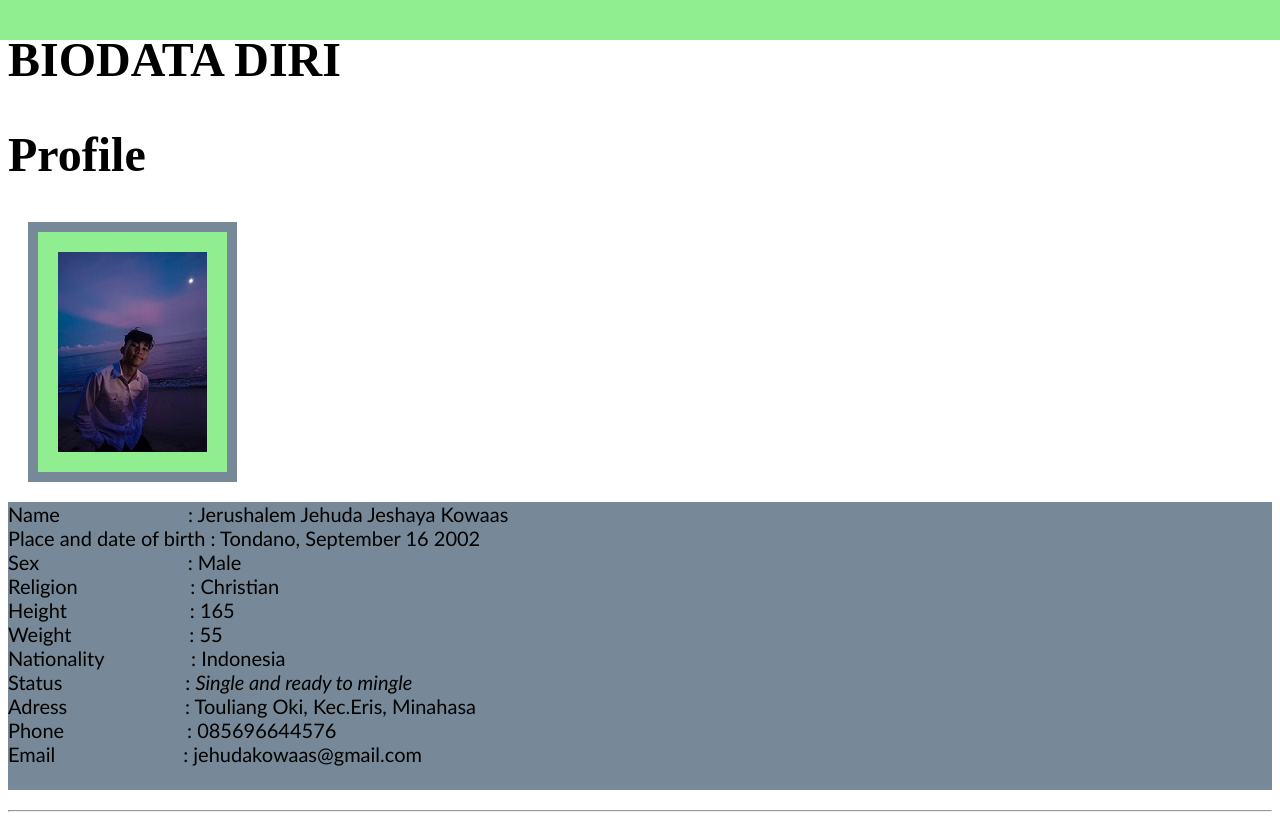
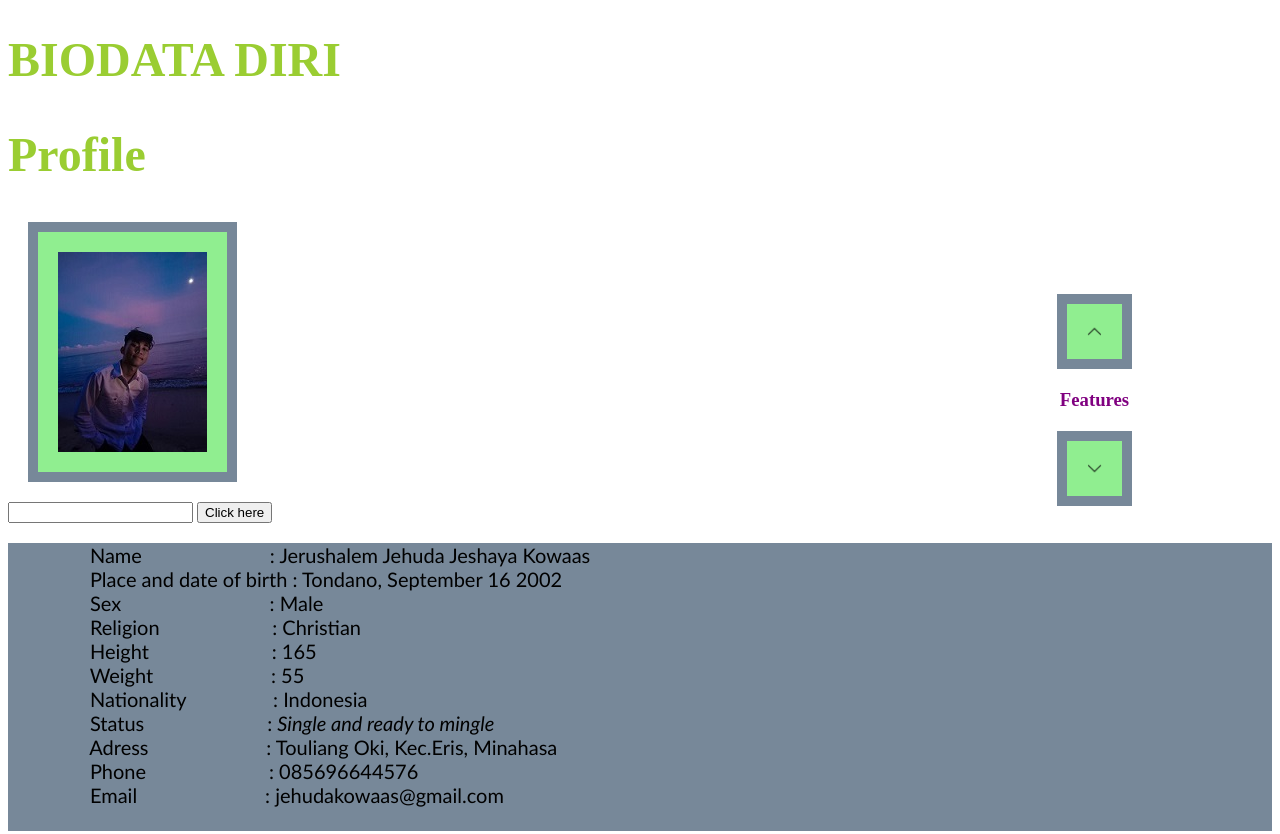
Before and after one commit to jehudakowaas/Biodata, a plain HTML site: page index.html in a window 1280 px wide. Shown: the top 834 px of the page. Drawn offline with Linux system fonts and the light colour scheme.

Commit message:
commitFinal

```diff
--- a/index.html
+++ b/index.html
@@ -2,6 +2,7 @@
 <html>
     <head>
         <link rel="stylesheet" href="styles.css">
+        <script src="index.js"></script>
         <title>BIODATA</title>
     </head>
     <body>
@@ -10,8 +11,20 @@
             <h1>BIODATA DIRI</h1>
         </header>
         <article>
+            <div class="profile">
              <h1>Profile</h1>
-            <img src="img/juda.jpeg" alt="foto profil">
+             <div id="circle">
+                <img src="img/juda.jpeg">
+             </div>
+            </div>
+        <div class="controls">
+            <img src="img/arrow.png" id="upBtn">
+            <h3>Features</h3>
+            <img src="img/arrow.png" id="downBtn">
+        </div>
+        <div class="isi">
+        <input id="ketik" type="text"  />
+        <button onclick="hai()">Click here</button>
             <pre>
                 Name                         : Jerushalem Jehuda Jeshaya Kowaas
                 Place and date of birth : Tondano, September 16 2002
@@ -79,6 +92,9 @@ Email                         : jehudakowaas@gmail.com
                         instagram  : <a href="https://www.instagram.com/jjkowaas_/" target="blank">jjkowaas_</a>
                         spotify    : <a href="https://open.spotify.com/user/jehudakowaas" target="blank">jud</a>
                         </pre>
+
+        </div>
          </article>
+
     </body>
 </html>
--- /dev/null
+++ b/index.js
@@ -0,0 +1,18 @@
+ var circle = document.getElementById('circle');
+ var upBtn = document.getElementById('upBtn');
+ var downBtn = document.getElementById('downBtn');
+
+ var rotateValue = circle.style.transform;
+ var rotateSum;
+
+ upBtn.onclick = function()
+ {
+     rotateSum = rotateValue + "rotate(-90deg";
+     circle.style.transform;
+     rotateValue = rotateSum;
+ }
+function hai(){
+    alert("Hai Sir, im so sorry it is so simple... i tried make the image to rotate 180degree when you click the features but it didnt work and i did search for more references on how to create javascipt but turns out it so hard and i failed. Hope you understand. Thank you Sir, Have a nice day.");
+    document.querySelector("h1").style.color = "purple";
+
+}
--- a/styles.css
+++ b/styles.css
@@ -5,28 +5,51 @@ pre {
     background-color:lightslategray;
 
 }
-div.nav-fixed {
-    width: 100%;
-    height: 40px;
-    background-color:lightgreen;
-    position: fixed;
-    left: 0px;
-    top: 0px;
-    z-index: 1;
+h1{
+    color: yellowgreen;
+}
+img{
+    display: block;
+    size: 45px;
+    background-color: lightgreen;
+    padding: 20px;
+    border: 10px solid lightslategray;
+    margin: 20px;
+    transform: rotate(0deg);
+    transition: 1s;
 }
 p.poem {
     font-family: fantasy;
     font-size: 20px;
     color: green;
 }
-img{
-        display: block;
-        size: 45px;
-        background-color: lightgreen;
-        padding: 20px;
-        border: 10px solid lightslategray;
-        margin: 20px;
+
+#circle{
+    border-radius: 50%;
+    transform: rotate(0deg);
+    transition: 1s;
+}
+div.controls {
+    position: absolute;
+    right: 10%;
+    top: 50%;
+    transform: translateY(-50%);
     }
+div.controls h3 {
+    margin: 15px 0;
+    color: purple;
+    text-align: center;
+
+}
+#upBtn{
+    width: 15px;
+    cursor: pointer;
+    transform: rotate(180deg);
+}
+#downBtn{
+    width: 15px;
+    cursor: pointer;
+}
 
     h1:hover {
         color: skyblue;
```
Also changed, not shown: img/arrow.png (added). Lines whose indentation alone changed are shown as unchanged.
